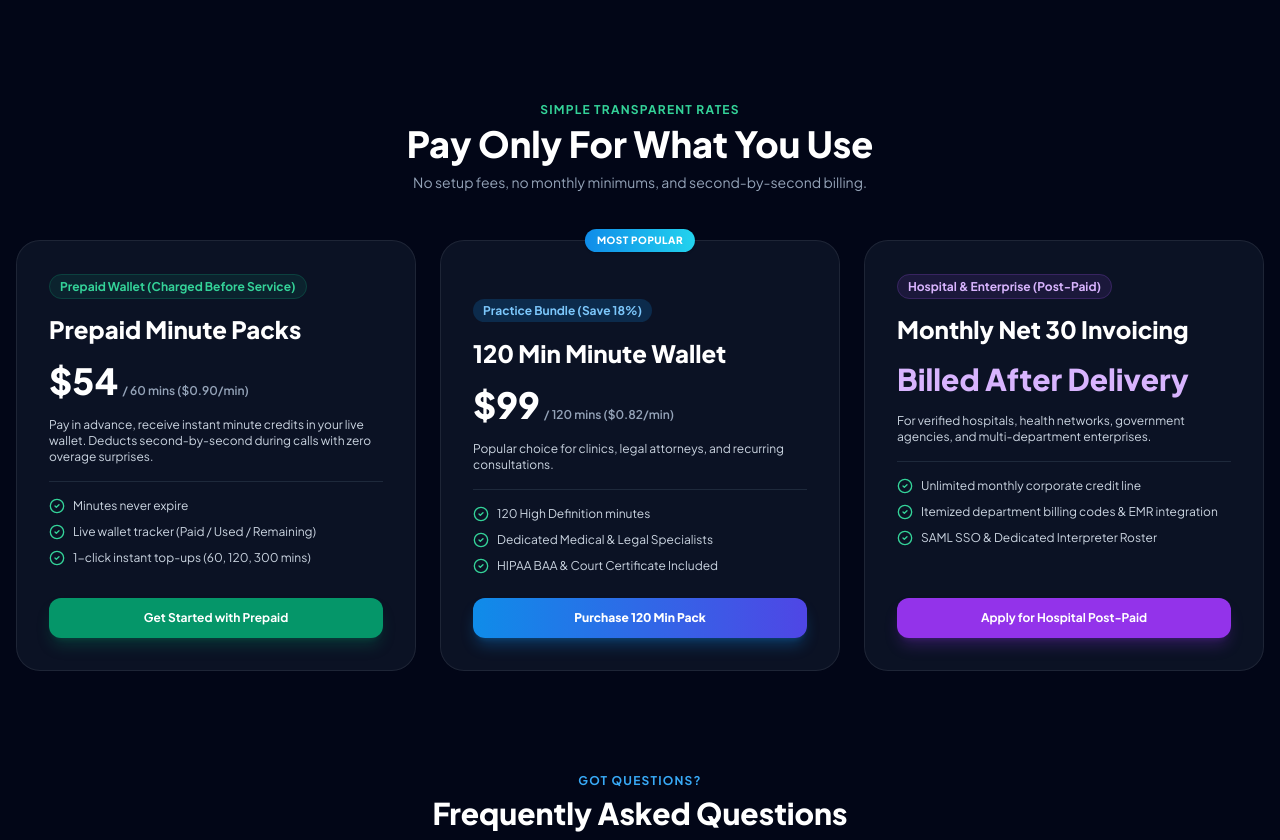
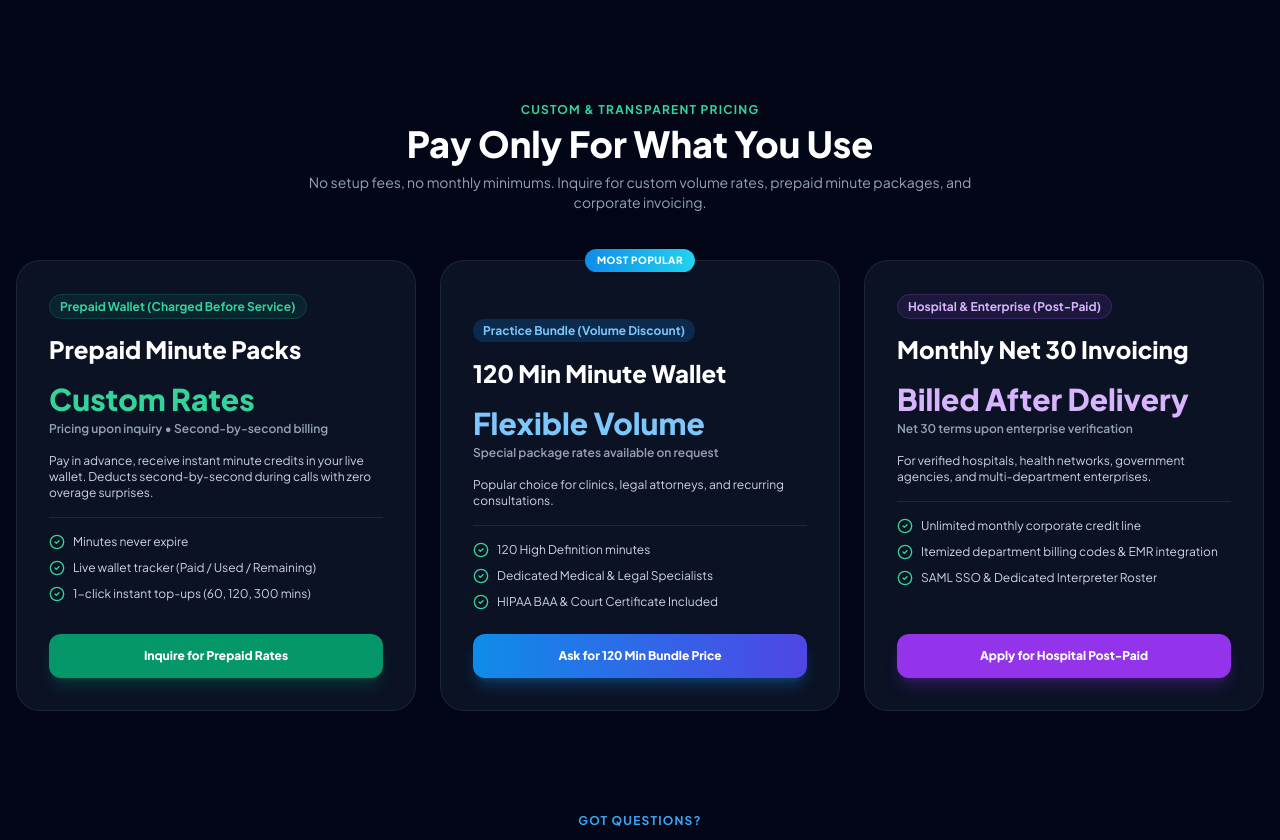
Before and after one commit to ik5928271/linguabridge-portal, a React (Vite) app: page / in a window 1280 px wide. Shown: the part 2753-3593 px from the top of the page. Built offline with nearby package versions, Linux system fonts and the light colour scheme; no server answers.

Commit message:
Add files via upload

```diff
--- a/src/components/LandingPage.jsx
+++ b/src/components/LandingPage.jsx
@@ -412,9 +412,9 @@ export default function LandingPage({
       {/* 6. TRANSPARENT PRICING & ESTIMATOR */}
       <section id="pricing" className="max-w-7xl mx-auto px-4 space-y-12">
         <div className="text-center max-w-2xl mx-auto">
-          <span className="text-xs font-bold uppercase tracking-widest text-emerald-400">Simple Transparent Rates</span>
+          <span className="text-xs font-bold uppercase tracking-widest text-emerald-400">Custom & Transparent Pricing</span>
           <h2 className="text-3xl sm:text-4xl font-extrabold text-white mt-1">Pay Only For What You Use</h2>
-          <p className="text-slate-400 text-sm mt-2">No setup fees, no monthly minimums, and second-by-second billing.</p>
+          <p className="text-slate-400 text-sm mt-2">No setup fees, no monthly minimums. Inquire for custom volume rates, prepaid minute packages, and corporate invoicing.</p>
         </div>
 
         <div className="grid grid-cols-1 lg:grid-cols-3 gap-6">
@@ -426,9 +426,9 @@ export default function LandingPage({
                 Prepaid Wallet (Charged Before Service)
               </span>
               <h3 className="text-2xl font-black text-white">Prepaid Minute Packs</h3>
-              <div className="flex items-baseline gap-1">
-                <span className="text-4xl font-black text-white">$54</span>
-                <span className="text-slate-400 text-xs font-semibold">/ 60 mins ($0.90/min)</span>
+              <div className="space-y-1">
+                <div className="text-3xl font-black text-emerald-400">Custom Rates</div>
+                <div className="text-slate-400 text-xs font-semibold">Pricing upon inquiry • Second-by-second billing</div>
               </div>
               <p className="text-xs text-slate-300">
                 Pay in advance, receive instant minute credits in your live wallet. Deducts second-by-second during calls with zero overage surprises.
@@ -452,9 +452,9 @@ export default function LandingPage({
 
             <button
               onClick={() => onOpenAuth('signup')}
-              className="w-full py-3 rounded-xl bg-emerald-600 hover:bg-emerald-500 text-white text-xs font-bold transition shadow-lg shadow-emerald-600/25"
+              className="w-full py-3.5 rounded-xl bg-emerald-600 hover:bg-emerald-500 text-white text-xs font-extrabold transition shadow-lg shadow-emerald-600/25"
             >
-              Get Started with Prepaid
+              Inquire for Prepaid Rates
             </button>
           </div>
 
@@ -466,12 +466,12 @@ export default function LandingPage({
 
             <div className="space-y-4">
               <span className="text-xs font-bold px-2.5 py-1 rounded-full bg-brand-500/20 text-brand-300">
-                Practice Bundle (Save 18%)
+                Practice Bundle (Volume Discount)
               </span>
               <h3 className="text-2xl font-black text-white">120 Min Minute Wallet</h3>
-              <div className="flex items-baseline gap-1">
-                <span className="text-4xl font-black text-white">$99</span>
-                <span className="text-slate-400 text-xs font-semibold">/ 120 mins ($0.82/min)</span>
+              <div className="space-y-1">
+                <div className="text-3xl font-black text-brand-300">Flexible Volume</div>
+                <div className="text-slate-400 text-xs font-semibold">Special package rates available on request</div>
               </div>
               <p className="text-xs text-slate-300">Popular choice for clinics, legal attorneys, and recurring consultations.</p>
 
@@ -493,9 +493,9 @@ export default function LandingPage({
 
             <button
               onClick={() => onOpenAuth('signup')}
-              className="w-full py-3 rounded-xl bg-gradient-to-r from-brand-500 to-indigo-600 hover:from-brand-600 hover:to-indigo-700 text-white text-xs font-extrabold shadow-lg shadow-brand-500/30 transition"
+              className="w-full py-3.5 rounded-xl bg-gradient-to-r from-brand-500 to-indigo-600 hover:from-brand-600 hover:to-indigo-700 text-white text-xs font-extrabold shadow-lg shadow-brand-500/30 transition"
             >
-              Purchase 120 Min Pack
+              Ask for 120 Min Bundle Price
             </button>
           </div>
 
@@ -506,8 +506,9 @@ export default function LandingPage({
                 Hospital & Enterprise (Post-Paid)
               </span>
               <h3 className="text-2xl font-black text-white">Monthly Net 30 Invoicing</h3>
-              <div className="flex items-baseline gap-1">
-                <span className="text-3xl font-black text-purple-300">Billed After Delivery</span>
+              <div className="space-y-1">
+                <div className="text-3xl font-black text-purple-300">Billed After Delivery</div>
+                <div className="text-slate-400 text-xs font-semibold">Net 30 terms upon enterprise verification</div>
               </div>
               <p className="text-xs text-slate-300">
                 For verified hospitals, health networks, government agencies, and multi-department enterprises.
@@ -531,7 +532,7 @@ export default function LandingPage({
 
             <button
               onClick={() => onOpenAuth('signup')}
-              className="w-full py-3 rounded-xl bg-purple-600 hover:bg-purple-500 text-white text-xs font-bold transition shadow-lg shadow-purple-600/25"
+              className="w-full py-3.5 rounded-xl bg-purple-600 hover:bg-purple-500 text-white text-xs font-extrabold transition shadow-lg shadow-purple-600/25"
             >
               Apply for Hospital Post-Paid
             </button>
```
Also changed, not shown: 2 other files (tests, documents, lock files or other folders).
